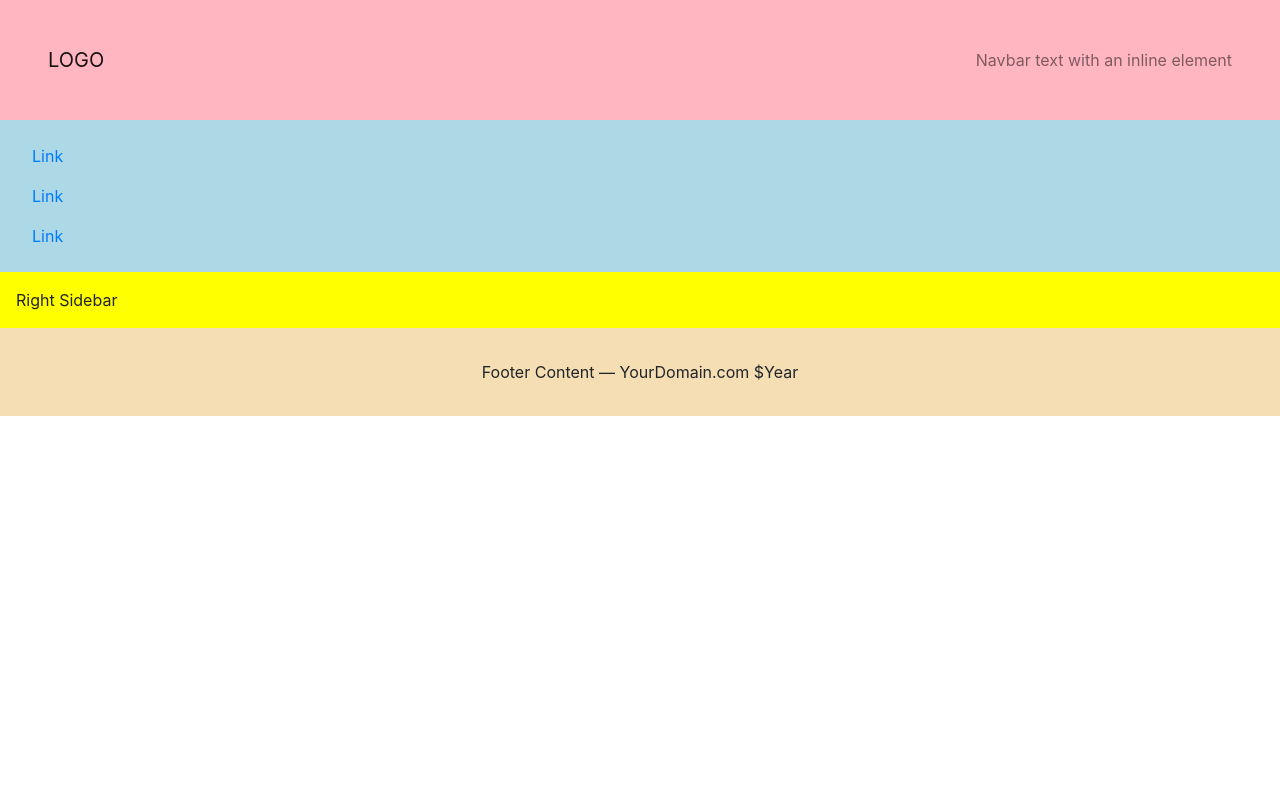
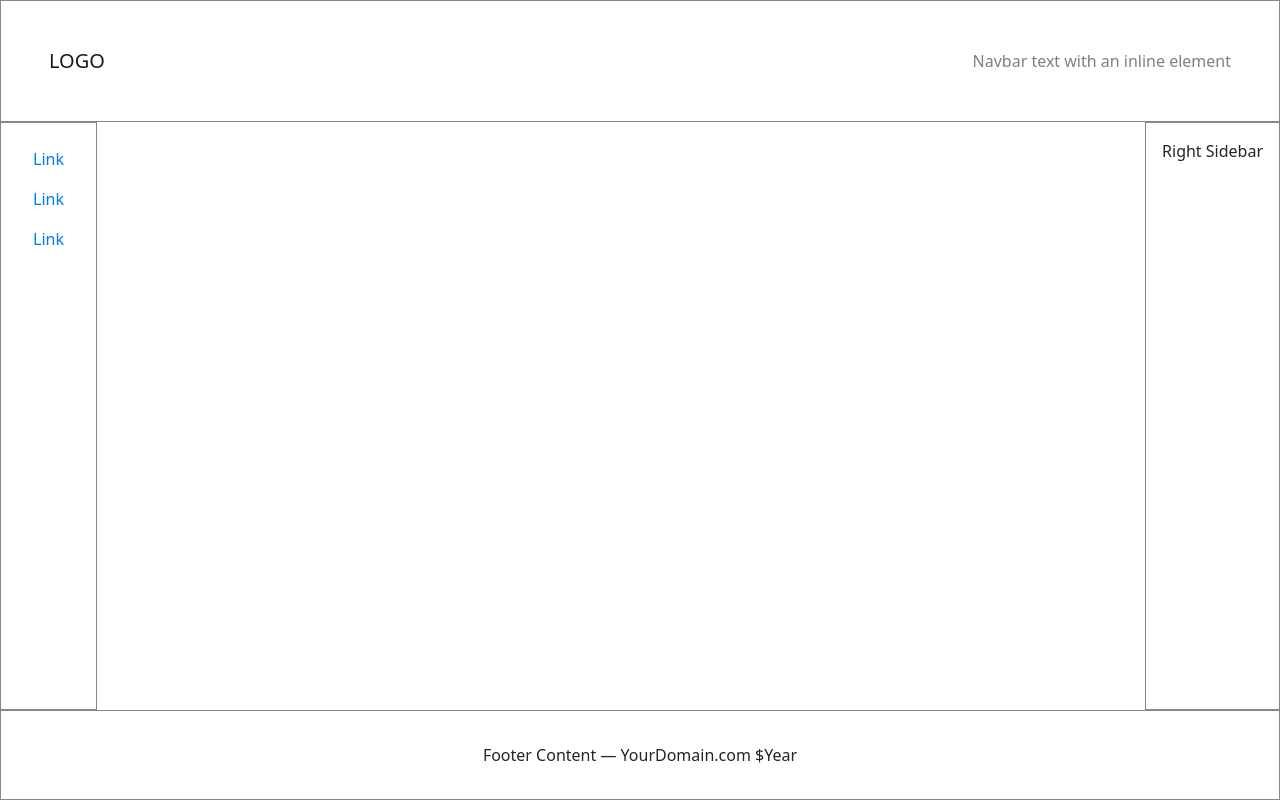
Before and after one commit to RomeoRaven/website-templates, a plain HTML site: page index.html in a window 1280 px wide. Drawn offline with nearby package versions, Linux system fonts and the light colour scheme.

Commit message:
skeleton framework

```diff
--- a/style.css
+++ b/style.css
@@ -1,10 +1,12 @@
+/*
 //////////////////////
 // Layout
 /////////////////////
+*/
 body {
   display: grid;
   height: 100vh;
-  grid-template: auto 1fr auto / auto 1fr auto
+  grid-template: auto 1fr auto / auto 1fr auto;
 }
 
 header {
@@ -17,39 +19,41 @@ header {
 }
 
 main {
-  background: coral;
   grid-column: 2 / 3;
 }
 
 .right-sidebar {
-  background: yellow;
   grid-column: 3 / 4;
 }
 
 footer {
-  background: wheat;
   padding: 2rem;
   text-align: center;
   grid-column: 1 / 4;
 }
 
+/*
+///////////////
+// Scratch
+//////////////
+*/
+header, .left-sidebar, .right-sidebar, footer {border: 1px solid #888;}
+
+/*
 //////////////////////////////
 // Styling - All media types
 //////////////////////////////
+*/
 body {
   font-family: system-ui, sans-serif;
 }
 header {
-    background: lightpink;
    }
  .left-sidebar {
-  background: lightblue;
   padding: 1rem;
  }
 .right-sidebar {
-  background: yellow;
   padding: 1rem;
 }
 footer {
-  background: wheat;
 }
```
